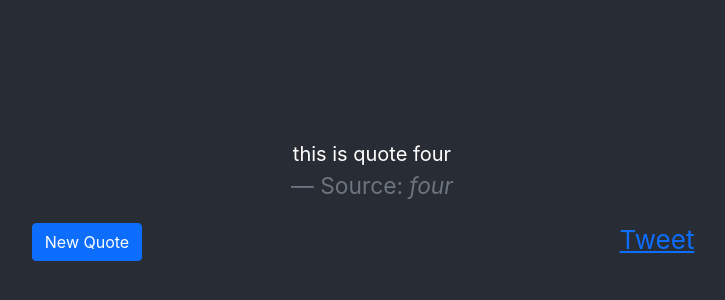
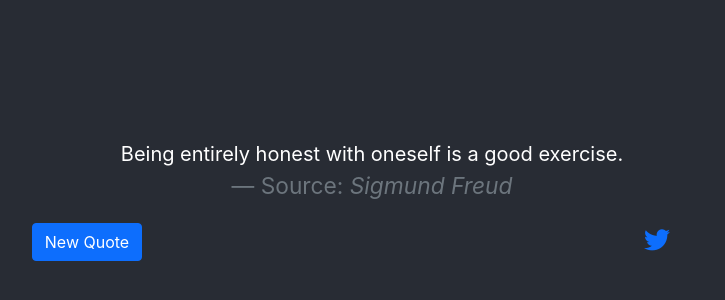
Before and after one commit to So-Wow/freecodecamp_quote_generator, a React (Create React App) app in the folder quote-generator/: page / in a window 1280 px wide. Shown: the part 200-500 px from the top of the page, without its empty margins (268-993 px from the left). Built offline with nearby package versions, Linux system fonts and the light colour scheme.

Commit message:
add icons and more quotes

```diff
--- a/quote-generator/package.json
+++ b/quote-generator/package.json
@@ -6,6 +6,7 @@
     "@testing-library/jest-dom": "^5.16.4",
     "@testing-library/react": "^13.3.0",
     "@testing-library/user-event": "^13.5.0",
+    "bootstrap-icons": "^1.8.3",
     "react": "^18.2.0",
     "react-dom": "^18.2.0",
     "react-scripts": "5.0.1",
--- a/quote-generator/src/QuoteBox.js
+++ b/quote-generator/src/QuoteBox.js
@@ -1,4 +1,5 @@
 import React from "react";
+import "bootstrap-icons/font/bootstrap-icons.css";
 
 class QuoteBox extends React.Component {
     constructor(props) {
@@ -6,7 +7,7 @@ class QuoteBox extends React.Component {
         this.state = {
             quote: '',
             author: '',
-            quotes: [{ quote: "this is quote one", author: "one" }, { quote: "this is quote two", author: "two" }, { quote: "this is quote three", author: "three" }, { quote: "this is quote four", author: "four" }]
+            quotes: [{ quote: "I think, therefore I am", author: "René Descartes" }, { quote: "It is better to be feared than loved, if you cannot be both.", author: "Niccolo Machiavelli" }, { quote: "There is no charm equal to tenderness of heart", author: "Jane Austen" }, { quote: "Being entirely honest with oneself is a good exercise.", author: "Sigmund Freud" }]
         }
         this.handleClick = this.handleClick.bind(this);
         this.genQuote = this.genQuote.bind(this);
@@ -45,7 +46,7 @@ class QuoteBox extends React.Component {
                 </figure>
                 <div className="row">
                     <div className="col"><button id="new-quote" type="button" className="btn btn-primary" onClick={this.handleClick}>New Quote</button></div>
-                    <div className="col"><a className="button" id="tweet-quote" target="_blank" href="twitter.com/intent/tweet">Tweet</a></div>
+                    <div className="col"><a className="button" id="tweet-quote" target="_blank" href="twitter.com/intent/tweet"><i className="bi bi-twitter"></i></a></div>
                 </div>
             </div >
         );
```
Also changed, not shown: 1 other file (tests, documents, lock files or other folders).
